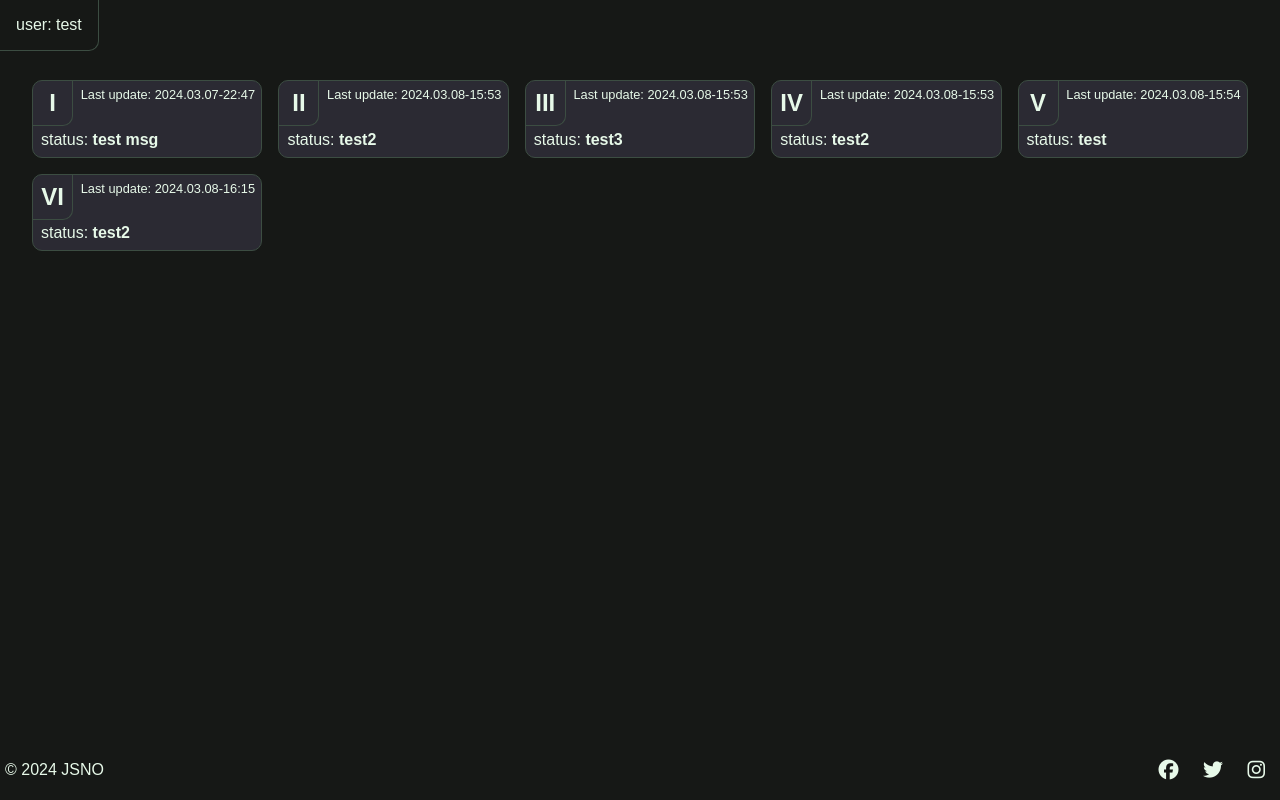
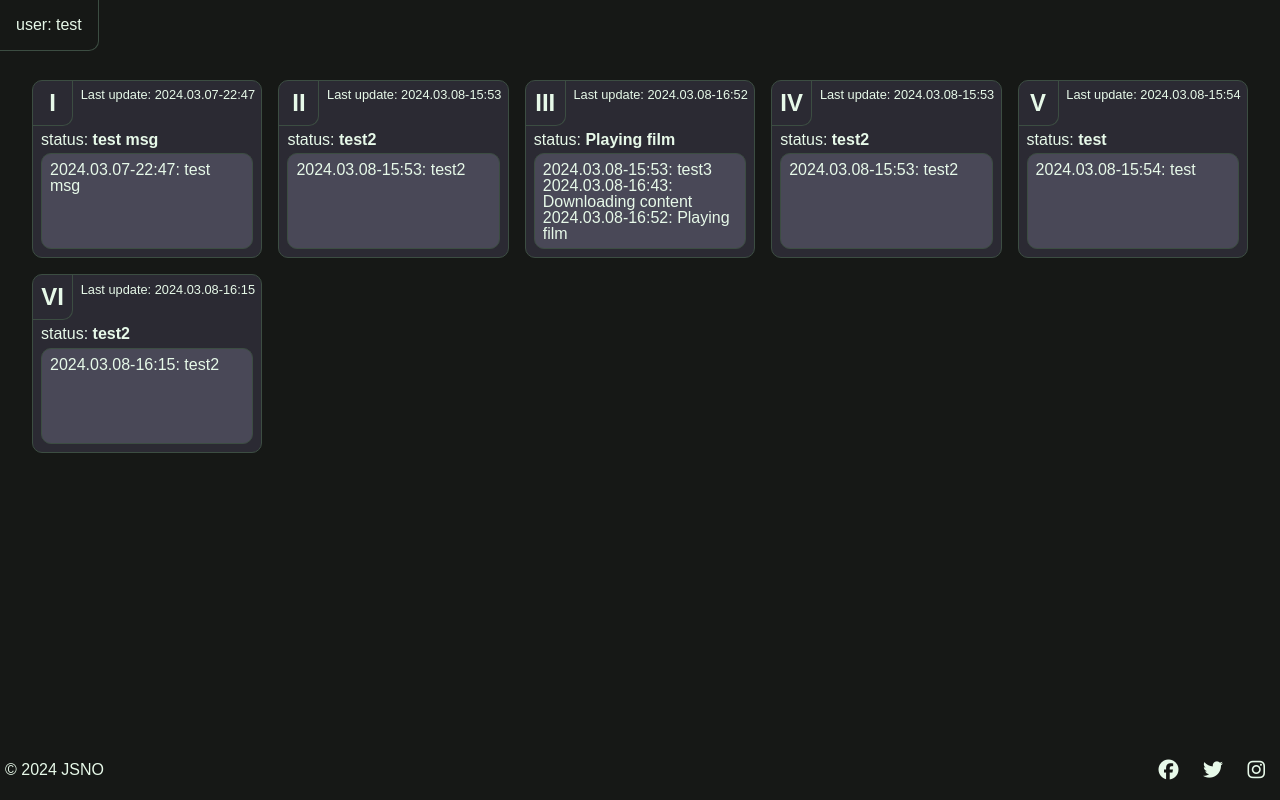
Before and after one commit to cenekp74/festival-filmy-server, a Flask app: page /dashboard in a window 1280 px wide. Run offline with Flask 3, Linux system fonts and the light colour scheme; a user stored in the database is signed in.

Commit message:
zaklad zobrazeni logu

```diff
--- a/app/clients.json
+++ b/app/clients.json
@@ -15,10 +15,12 @@
     },
     "III": {
         "log": {
-            "2024.03.08-15:53": "test3"
+            "2024.03.08-15:53": "test3",
+            "2024.03.08-16:43": "Downloading content",
+            "2024.03.08-16:52": "Playing film"
         },
-        "last_update": "2024.03.08-15:53",
-        "status": "test3"
+        "last_update": "2024.03.08-16:52",
+        "status": "Playing film"
     },
     "IV": {
         "log": {
--- a/app/static/css/dashboard.css
+++ b/app/static/css/dashboard.css
@@ -1,6 +1,7 @@
 :root {
     --border-color: #3c4d42;
     --client-item-color: #2b2a33;
+    --log-color: #494857;
 }
 
 .content {
@@ -61,3 +62,13 @@
     width: 2.5rem;
     text-align: center;
 }
+
+.client-item .log {
+    margin-top: .3rem;
+    background-color: var(--log-color);
+    border-radius: var(--border-radius);
+    border: 1px solid var(--border-color);
+    padding: .5rem;
+    height: 6rem;
+    line-height: 1rem;
+}
--- a/app/templates/dashboard.html
+++ b/app/templates/dashboard.html
@@ -18,6 +18,11 @@
         <div class="client-last-update">Last update: {{ client.last_update }}</div>
         <div class="client-details">
             <div>status: <b>{{ client.status }}</b></div>
+            <div class="log">
+                {% for dt, msg in client.log.items() %}
+                {{ dt }}: {{ msg }} <br>
+                {% endfor %}
+            </div>
         </div>
     </div>
     {% endfor %}
```
